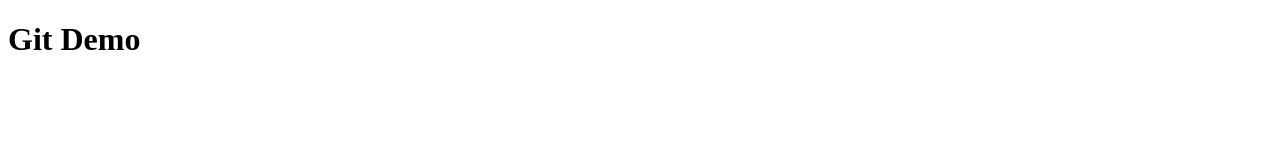
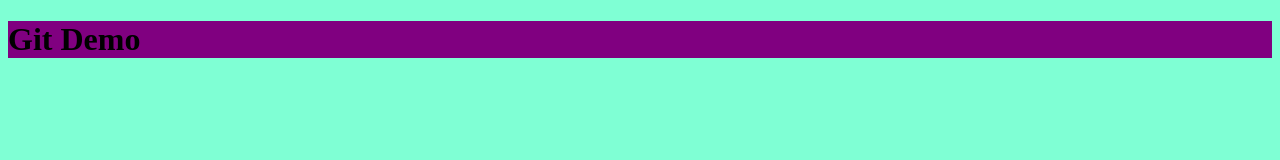
Before and after one commit to tejesh-kumar/demo, a plain HTML site: page index.html in a window 1280 px wide. Drawn offline with Linux system fonts and the light colour scheme.

Commit message:
add basic styles

```diff
--- a/index.html
+++ b/index.html
@@ -4,6 +4,7 @@
     <meta charset="UTF-8">
     <meta name="viewport" content="width=device-width, initial-scale=1.0">
     <meta http-equiv="X-UA-Compatible" content="ie=edge">
+    <link rel="stylesheet" href="./styles.css">
     <title>Document</title>
 </head>
 <body>
--- /dev/null
+++ b/styles.css
@@ -0,0 +1,7 @@
+body {
+    background-color: aquamarine;
+}
+
+h1 {
+    background-color: purple;
+}
```
